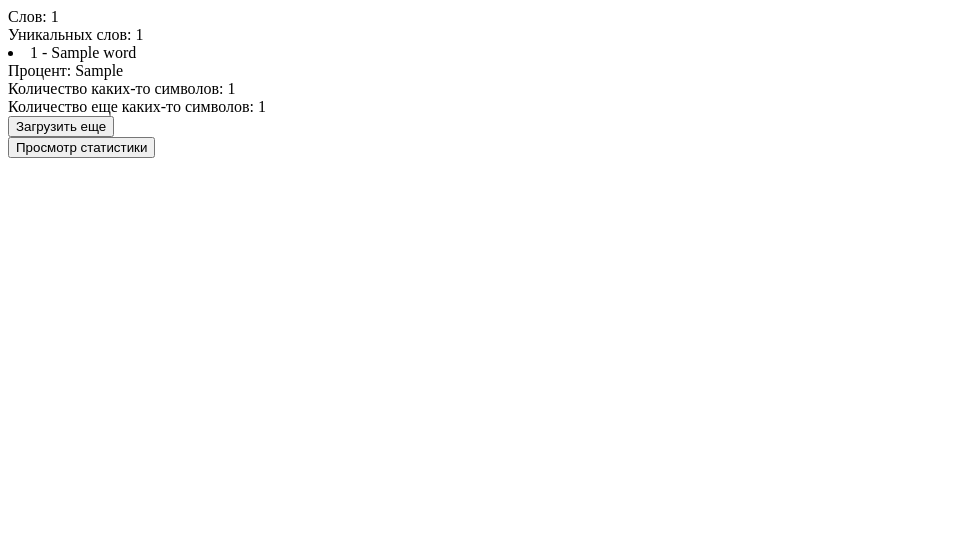
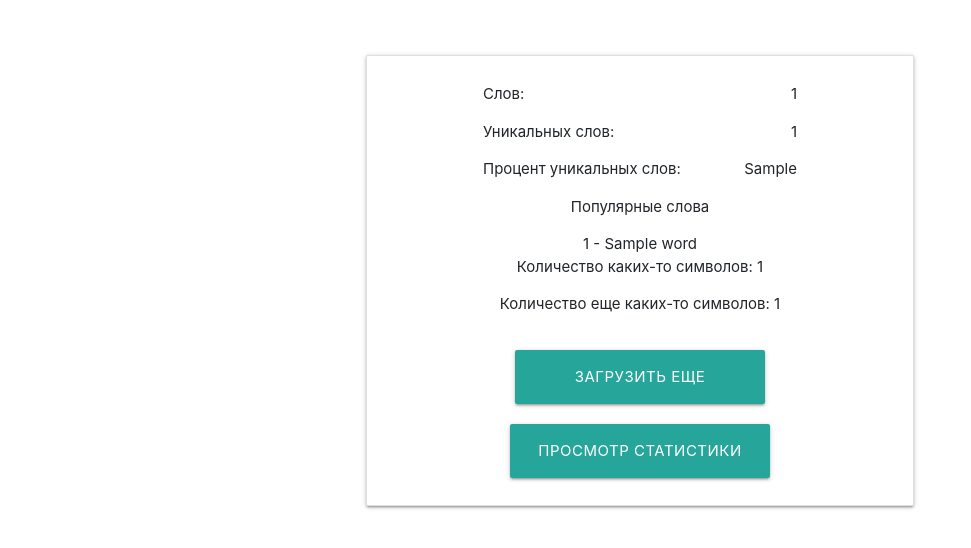
Before and after one commit to moevm/nosql1h19-report-stats, a Flask app: template src/templates/report_stat.html in a window 1280 px wide. Shown: the top 548 px of the page, without its empty margins (0-971 px from the left). Run offline with Flask 2, Linux system fonts and the light colour scheme; the template is opened without the code that fills it: most values are stand-ins (such as "Sample title", 1, 10 or a date in 2020); parts of the project's set-up code (start-up, migrations or seed data) failed here and were passed over; some libraries are stand-ins or nearby versions.

Commit message:
upload_stats.html

```diff
--- a/src/static/styles/styles.css
+++ b/src/static/styles/styles.css
@@ -12,12 +12,36 @@
     min-width: 250px;
 }
 
+.my-rep-btn ~ .my-rep-btn {
+    margin-bottom: 0;
+    margin-top: 0;
+}
+
+.my-rep-btn {
+    margin: 5%;
+    min-width: 250px;
+}
+
 .my-card {
     margin-top: 20%;
 }
 
+.rep-card {
+    margin-top: 10%;
+    padding: 5%;
+}
+
 .my-card-content {
     margin: 20% auto;
+}
+
+.rep-card-content {
+    width: 80%;
+    margin: 0 auto;
+}
+
+.top-words {
+    display: inline;
 }
 
 .upload-card {
@@ -28,3 +52,25 @@
     margin-top: 15px;
     color: #ef5350;
 }
+
+.rep-word-stats {
+    white-space: nowrap;
+}
+
+.rep-p,  .rep-num{
+    float: left;
+    width: 50%;
+}
+
+.rep-p {
+    text-align: left;
+}
+
+.rep-num{
+    text-align: right;
+}
+
+.rep-card-word-content {
+    width: 80%;
+    margin: 0 auto;
+}
--- a/src/templates/report_stat.html
+++ b/src/templates/report_stat.html
@@ -3,22 +3,39 @@
 <head>
     <meta charset="UTF-8">
     <title>Statistic for report</title>
+    <link rel="stylesheet" href="https://stackpath.bootstrapcdn.com/bootstrap/4.3.1/css/bootstrap.min.css"
+        integrity="sha384-ggOyR0iXCbMQv3Xipma34MD+dH/1fQ784/j6cY/iJTQUOhcWr7x9JvoRxT2MZw1T" crossorigin="anonymous">
+    <link rel="stylesheet" href="https://cdnjs.cloudflare.com/ajax/libs/materialize/1.0.0/css/materialize.min.css">
+    <script src="https://cdnjs.cloudflare.com/ajax/libs/materialize/1.0.0/js/materialize.min.js"></script>
+    <link rel="stylesheet" href="../static/styles/styles.css">
 </head>
 <body>
-<div> Слов: {{ data['words']['total_words'] }}</div>
-<div> Уникальных слов: {{ data['words']['total_unique_words'] }}</div>
-<div Популярные слова></div>
-{% for word in data['words']['most_popular_words'] %}
-    <li>{{ word[0] }} - {{ word[1] }}</li>
-{% endfor %}
 
-
-<div> Процент: {{ data['words']['persent_unique_words'] }}</div>
-<div> Количество каких-то символов: {{ data['symbols']['total_raw_symbols'] }}</div>
-<div> Количество еще каких-то символов: {{ data['symbols']['total_clean_symbols'] }}</div>
-
-<button onclick="window.location='/upload';">Загрузить еще</button><br>
-<button onclick="window.location='/select';">Просмотр статистики</button>
+    <div class="container h-100">
+        <div class="row align-items-center h-100 align-center">
+            <div class="col"></div>
+            <div class="col-12 col-sm-12 col-md-8 col-lg-8 col-xl-8 center-align">
+                <div class="card white h-100 justify-content-center rep-card">
+                    <div class="rep-card-content">
+                        <div class="rep-card-word-content">
+                            <div class="rep-word-stats"><p class="rep-p">Слов:</p> <p class="rep-num">{{ data['words']['total_words'] }}</p></div>
+                            <div class="rep-word-stats"><p class="rep-p">Уникальных слов:</p> <p class="rep-num">{{ data['words']['total_unique_words'] }}</p></div>
+                            <div class="rep-word-stats"><p class="rep-p">Процент уникальных слов:</p> <p class="rep-num">{{ data['words']['persent_unique_words'] }}</p></div>
+                            <p>Популярные слова</p>
+                            {% for word in data['words']['most_popular_words'][:5] %}
+                                <div class="top-words" href="">{{ word[0] }} - {{ word[1] }}</div>
+                            {% endfor %}
+                            <p>Количество каких-то символов: {{ data['symbols']['total_raw_symbols'] }}</p>
+                            <p>Количество еще каких-то символов: {{ data['symbols']['total_clean_symbols'] }}</p>
+                        </div>
+                        <button class="btn-large waves-effect waves-light my-rep-btn" onclick="window.location='/upload';">Загрузить еще</button><br>
+                        <button class="btn-large waves-effect waves-light my-rep-btn" onclick="window.location='/select';">Просмотр статистики</button>
+                    </div>
+                </div>
+            </div>
+            <div class="col"></div>
+        </div>
+    </div>
 
 </body>
 </html>
```
